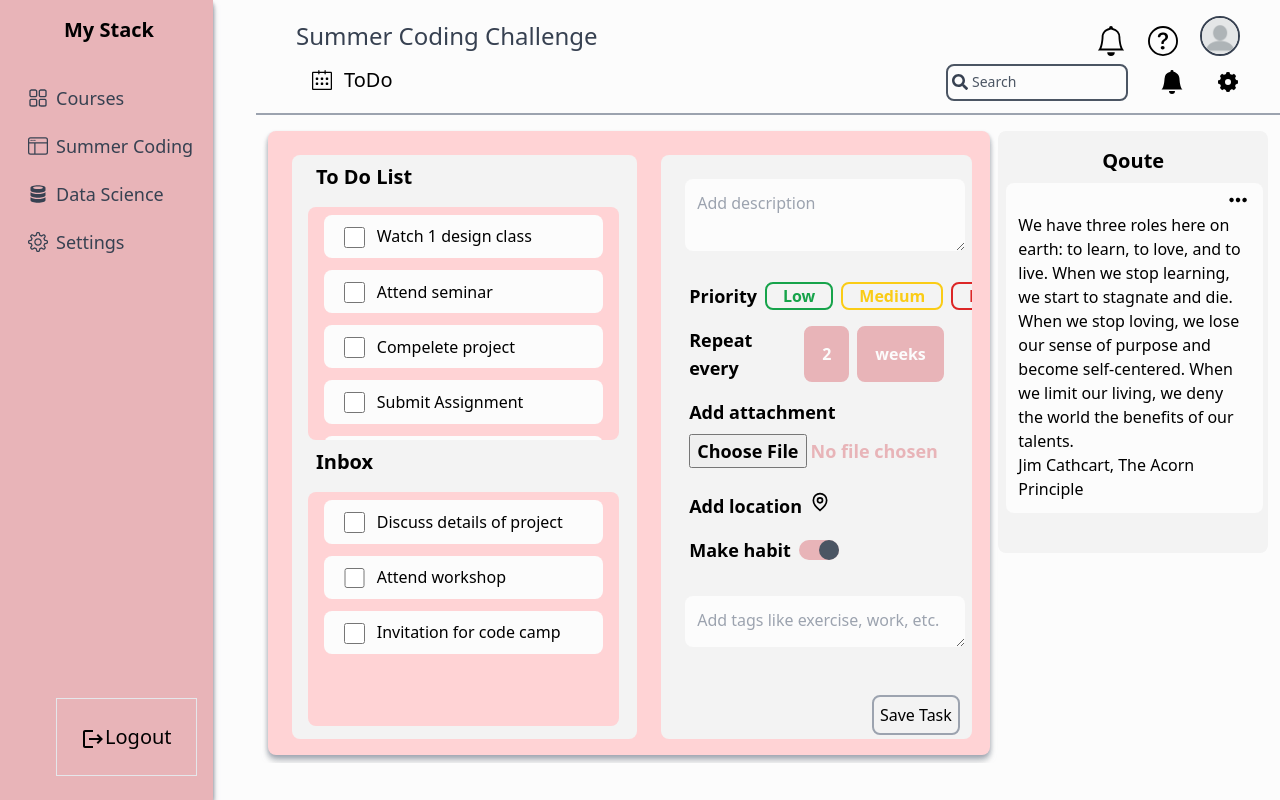
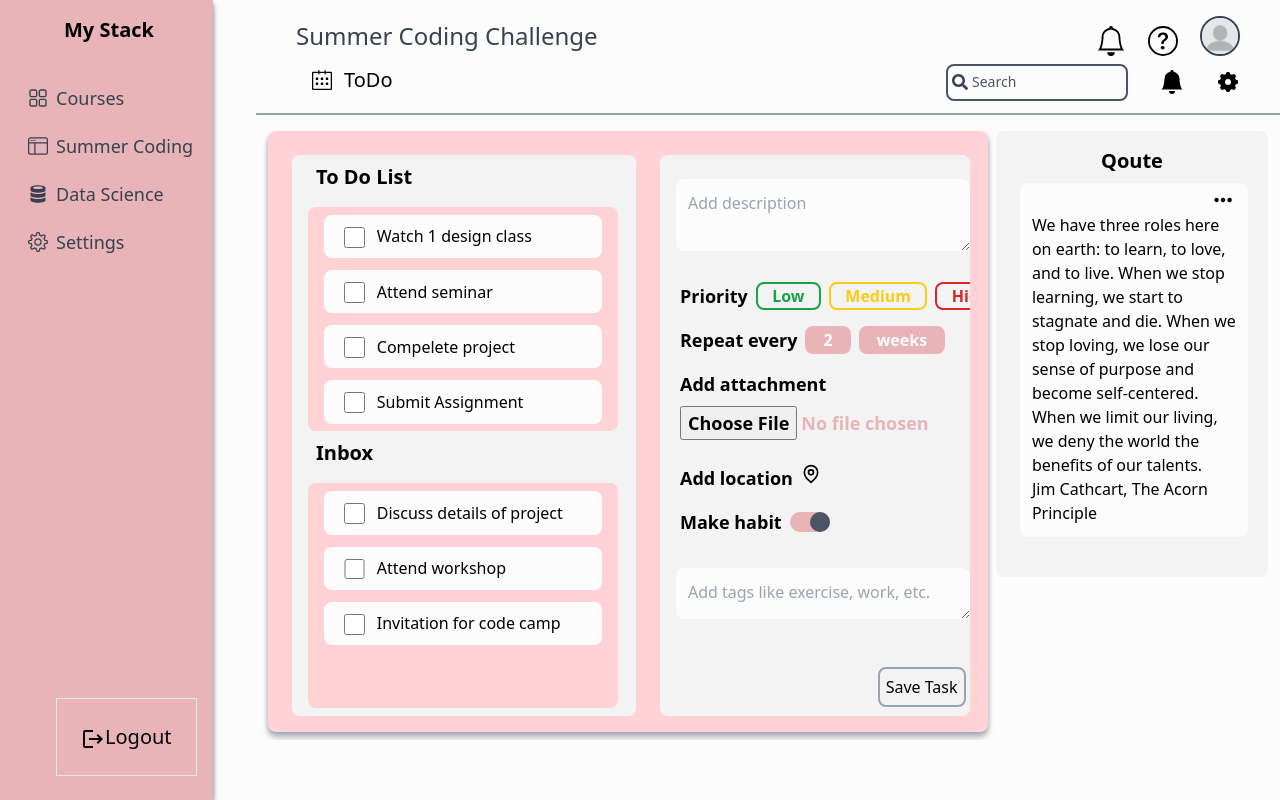
Before and after one commit to mariamffatima/MyStack, a Next.js app: page /homepage in a window 1280 px wide. Built offline with nearby package versions, Linux system fonts and the light colour scheme; some icons are missing.

Commit message:
responsiveness updates

```diff
--- a/components/SideMenu.js
+++ b/components/SideMenu.js
@@ -15,7 +15,7 @@ export default function SideMenu() {
   };
 
   return (
-    <div className='hidden h-screen md:grid grid-cols-1 sm:w-[24%] md:w-[16.65%]'>
+    <div className='hidden h-screen md:grid grid-cols-1 md:w-[24.5%] lg:w-[16.65%]'>
       <div className=' grid grid-cols-1 drop-shadow-md  shadow-md shadow-gray-500  '>
         <div className=' text-xl flex flex-col bg-[#e8b4b8] '>
           <div className='p-4 px-6 py-4 font-bold text-xl flex row hover:cursor-default'>
--- a/pages/homepage.js
+++ b/pages/homepage.js
@@ -130,9 +130,9 @@ export default function HomePage() {
 
             <div className='px-2 py-2 flex grow space-x-2 m-1 overflow-hidden scrollbar-hidden'>
 
-                <div className='w-[80%] h-fit bg-[#FFD3D5] grid grid-cols-1 xl:grid-cols-2 drop-shadow-md shadow-md xl:space-x-8 p-4 rounded-lg shadow-gray-400'>
+                <div className='md:w-[100%] lg:w-[80%] h-fit bg-[#FFD3D5] grid grid-cols-1 xl:grid-cols-2 drop-shadow-md shadow-md xl:space-x-8 p-4 rounded-lg shadow-gray-400'>
 
-              <div className='w-[100%] ml-2 mt-2 flex flex-shrink-0 bg-[#f3f3f3] rounded-lg flex-col'>
+              <div className='md:w-[99%] lg:w-[100%] ml-2 mt-2 flex flex-shrink-0 bg-[#f3f3f3] rounded-lg flex-col'>
                 <div className='flex flex-shrink-0 text-xl text-black font-bold m-2 px-4 '>
                     To Do List</div>
                 <div className='text-black w-[90%] h-[40%] overflow-y-scroll scrollbar-none  ml-4 mt-2 py-2 bg-[#ffd3d5] space-y-3 rounded-lg'>
@@ -199,7 +199,7 @@ export default function HomePage() {
                 </div>
               </div>
 
-              <div className='md:w-[90%] w-[100%] ml-2 mt-2 px-2 flex flex-col overflow-scroll scrollbar-none rounded-lg bg-[#f3f3f3]'>
+              <div className='md:w-[100%] lg:w-[90%] ml-2 mt-2 flex flex-shrink-0 flex-col overflow-scroll scrollbar-none rounded-lg bg-[#f3f3f3]'>
                 <span className='py-[0.5rem]'>
                   <textarea
                     className=' flex justify-center focus:border-none
@@ -210,13 +210,13 @@ export default function HomePage() {
                 <div className='flex flex-row px-[1.25rem] py-[0.5rem] font-bold'>
                   <span className='text-lg mr-2'>Priority</span>
                   <div className='flex flex-row text-md space-x-2'>
-                    <button className='px-[1rem] flex justify-center items-center gap-[0.625rem] border-2 rounded-lg border-green-600 text-green-600 focus:text-[#fcfcfc] focus:bg-green-600 '>
+                    <button className='px-[0.9rem] flex justify-center items-center gap-[0.625rem] border-2 rounded-lg border-green-600 text-green-600 focus:text-[#fcfcfc] focus:bg-green-600 '>
                       Low
                     </button>
-                    <button className='px-[1rem] flex justify-center items-center gap-[0.625rem] border-2 rounded-lg border-yellow-400 text-yellow-400  focus:text-[#fcfcfc] focus:bg-yellow-400'>
+                    <button className='px-[0.9rem] flex justify-center items-center gap-[0.625rem] border-2 rounded-lg border-yellow-400 text-yellow-400  focus:text-[#fcfcfc] focus:bg-yellow-400'>
                       Medium
                     </button>
-                    <button className='px-[1rem] flex justify-center items-center gap-[0.625rem] border-2 rounded-lg border-red-600 text-red-600  focus:text-[#fcfcfc] focus:bg-red-600'>
+                    <button className='px-[0.9rem] flex justify-center items-center gap-[0.625rem] border-2 rounded-lg border-red-600 text-red-600  focus:text-[#fcfcfc] focus:bg-red-600'>
                       High
                     </button>
                   </div>
@@ -235,7 +235,6 @@ export default function HomePage() {
                 <div className='flex flex-col  px-[1.25rem] py-[0.5rem] font-bold'>
                   <span className='text-lg text-black'>Add attachment</span>
                   <span className='text-lg text-[#e8b4b8] py-2'>
-                    {' '}
                     <FileUploadForm />
                   </span>
                 </div>
@@ -265,7 +264,7 @@ export default function HomePage() {
               </div>
                 </div>
 
-                <div className='hidden md:flex w-[30%] flex-col pb-8 h-fit rounded-lg bg-[#f3f3f3]'>
+                <div className='hidden md:inline w-[30%] flex-col px-4 pb-8 h-fit rounded-lg bg-[#f3f3f3]'>
                   <span className='flex justify-center text-black px-4 mt-4 font-bold text-xl'>Qoute</span>
                   <div className='m-2 py-2 w-[95%]  bg-[#fcfcfc] rounded-lg'>
                     <div className='px-4 text-lg flex justify-end text-black'>
```
